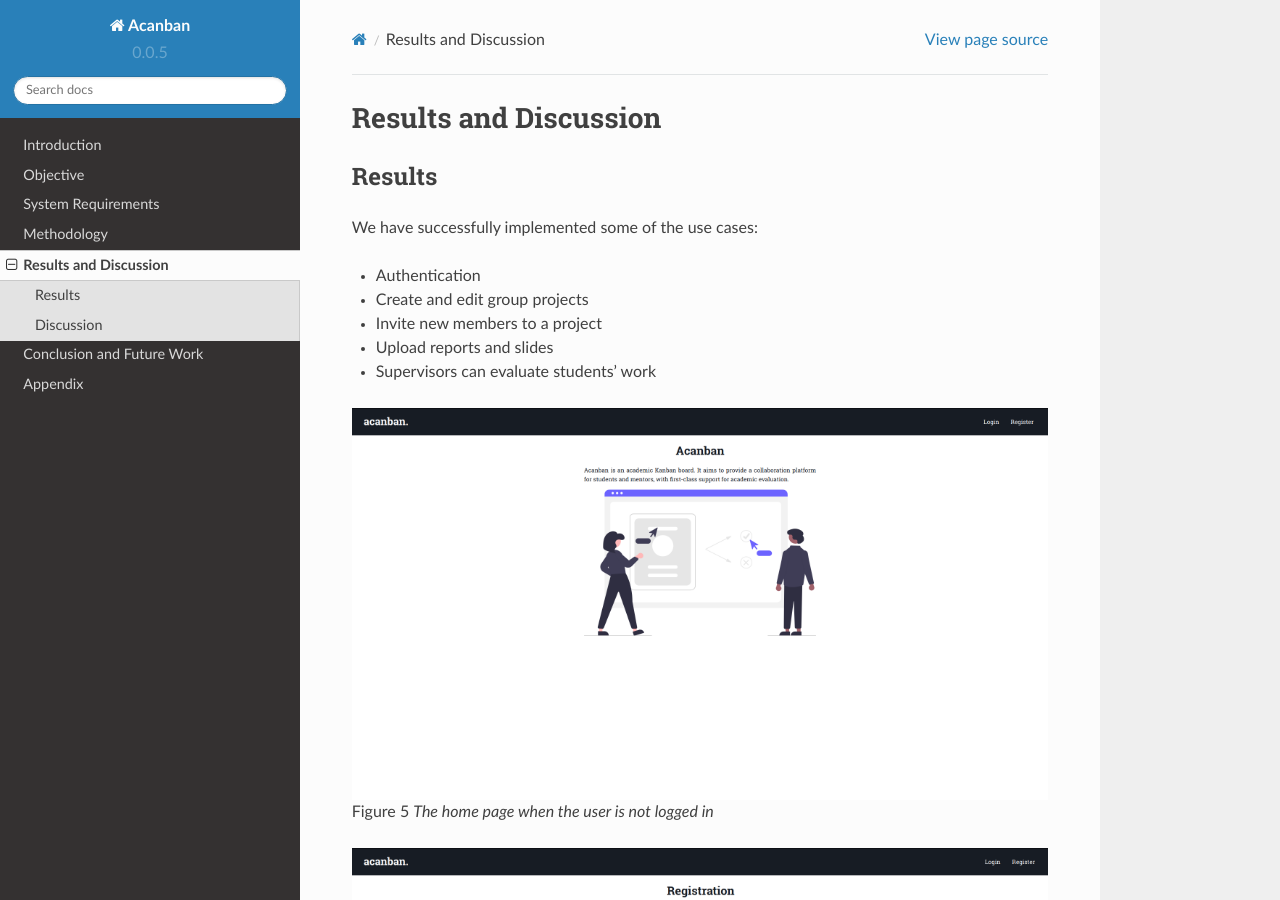
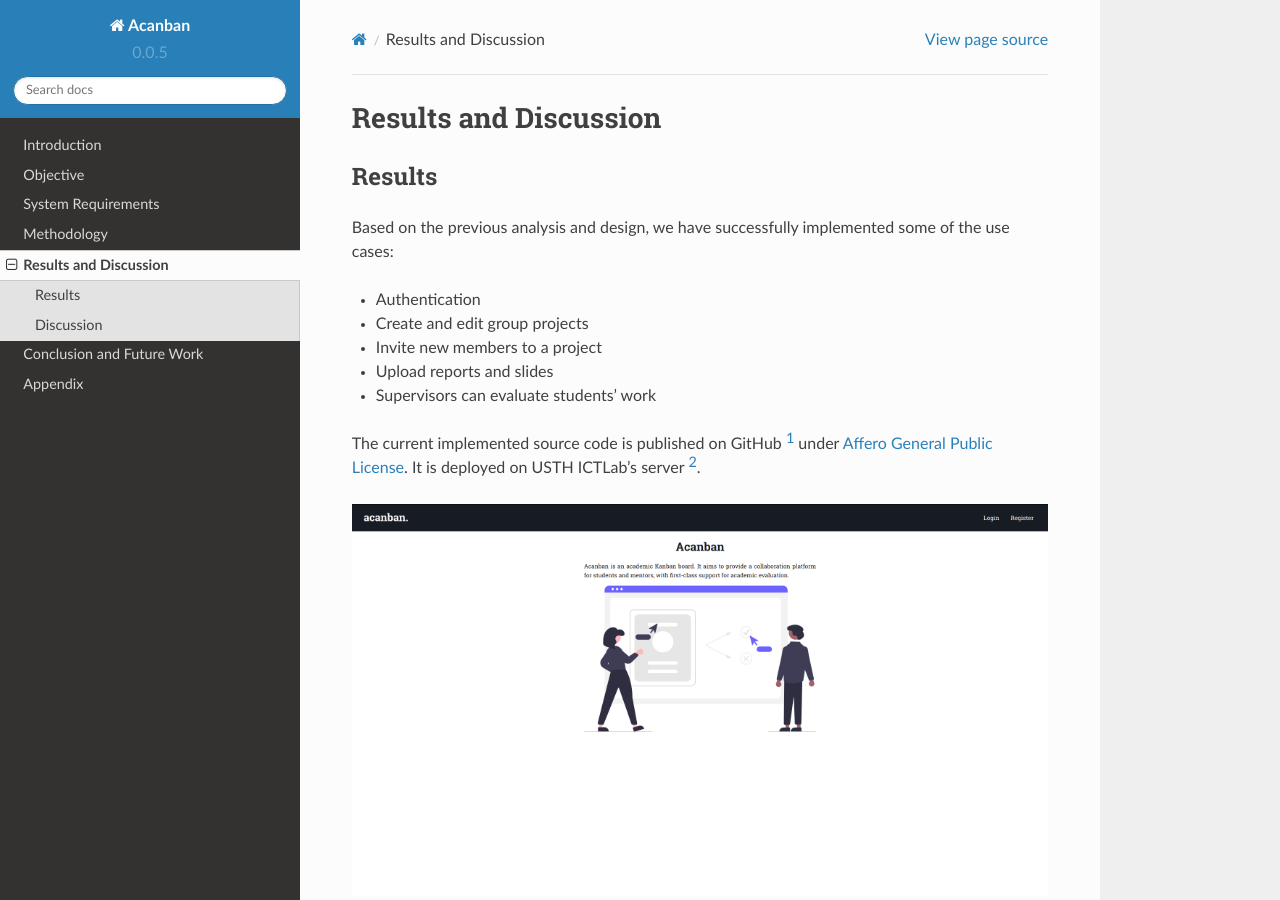
Before and after one commit to Huy-Ngo/acanban, a Sphinx documentation site: the page built from docs/source/result.rst, in a window 1280 px wide and 900 px high. Built offline with Sphinx 7.4.7 and the Read the Docs theme 2.0.0, drawn with Linux system fonts in a browser that asks for light colours; the version number is read from the project's files by our own code; some of the changed text lies outside the part shown.

Commit message:
Add word

```diff
--- a/docs/source/result.rst
+++ b/docs/source/result.rst
@@ -4,13 +4,18 @@ Results and Discussion
 Results
 -------
 
-We have successfully implemented some of the use cases:
+Based on the previous analysis and design,
+we have successfully implemented some of the use cases:
 
 - Authentication
 - Create and edit group projects
 - Invite new members to a project
 - Upload reports and slides
 - Supervisors can evaluate students' work
+
+The current implemented source code is published on GitHub [1]_
+under `Affero General Public License`_.
+It is deployed on USTH ICTLab's server [2]_.
 
 .. figure:: screenshots/home.png
 
@@ -79,3 +84,7 @@ Nonetheless, there are numerous flaws that we have found in our system:
 - There hasn't been checking for maximum grade and minimum grade fraction.
 - File types for reports and slides are not ensured yet.
 - The user interface is not very attractive.
+
+.. _Affero General Public License: https://www.gnu.org/licenses/agpl-3.0.html
+.. [1] https://github.com/Huy-Ngo/acanban
+.. [2] https://acanban.ga
```
